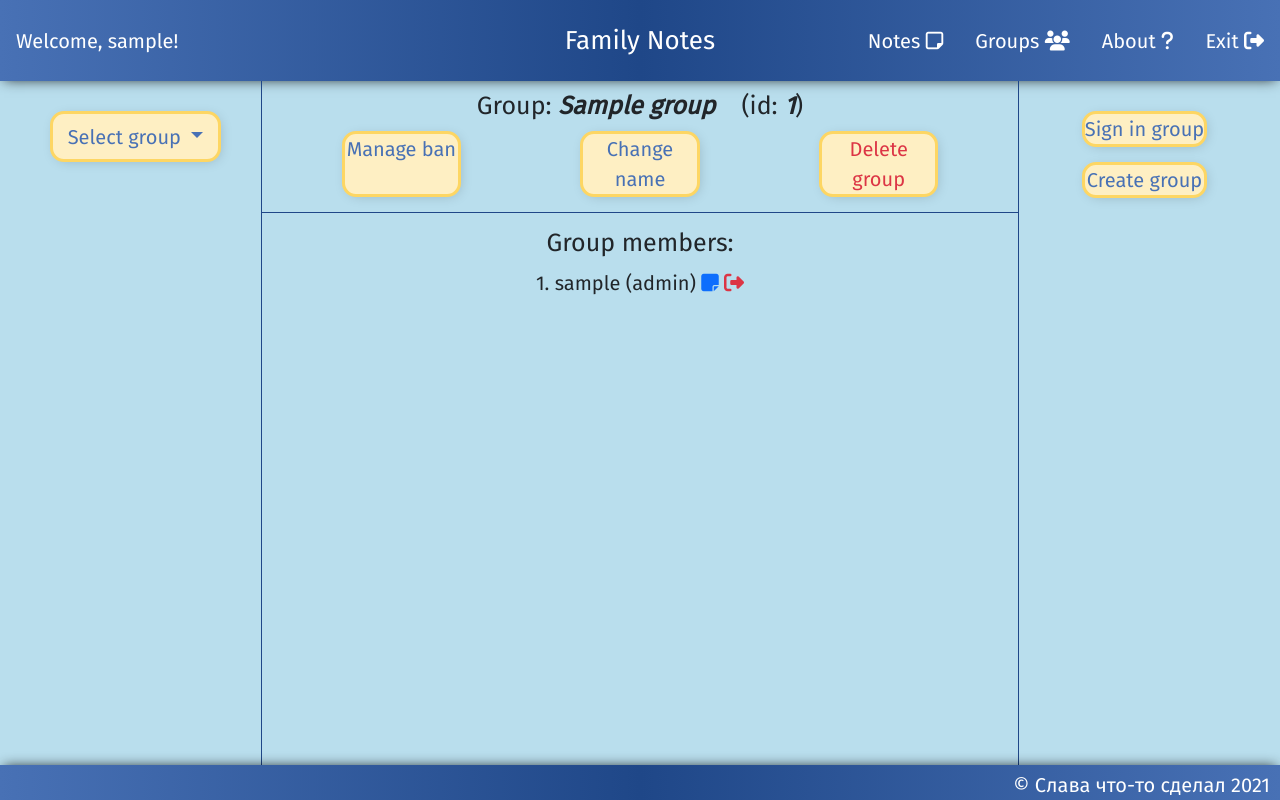
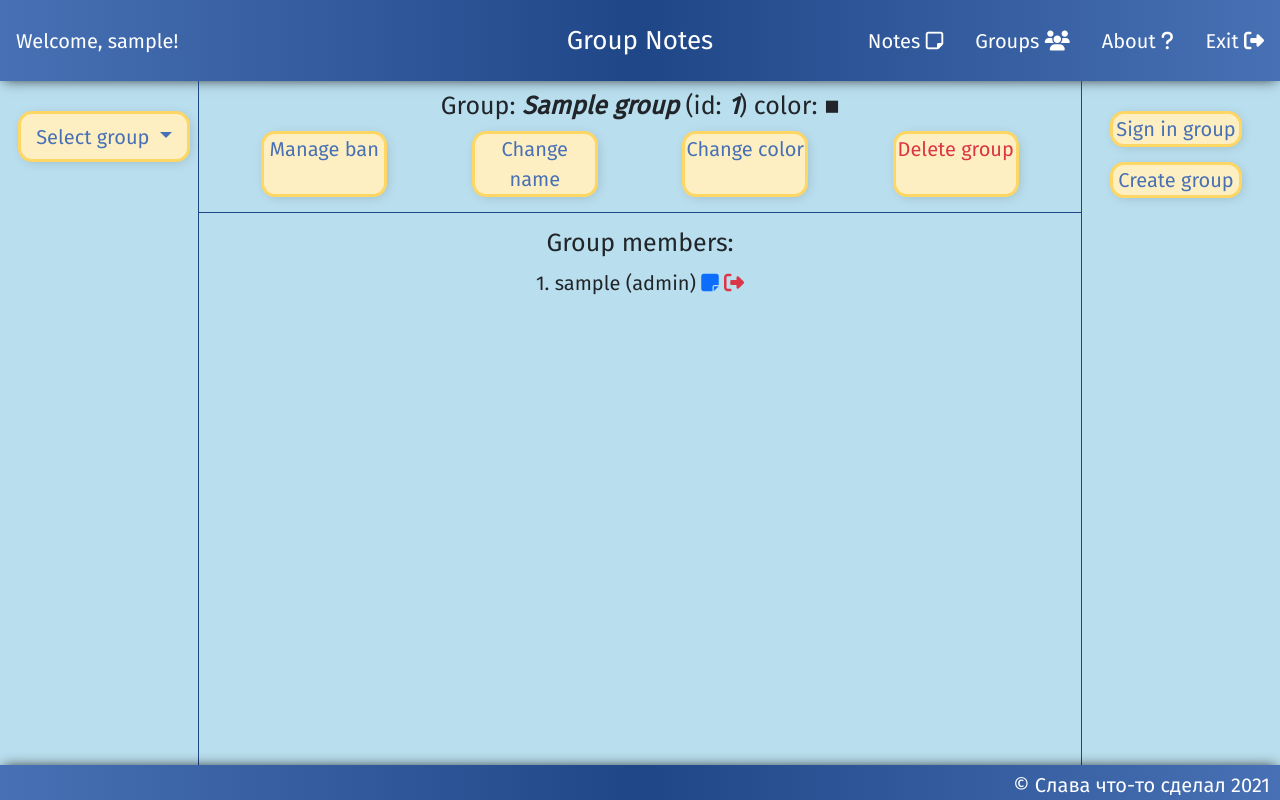
Before and after one commit to thunderpeal/familyNotes, a Django app: page /group-management/ in a window 1280 px wide. Run offline with Django 3.2, Linux system fonts and the light colour scheme; a user stored in the database is signed in; tables that the repository leaves empty hold one stand-in row (values such as "Sample post"); some libraries are stand-ins or nearby versions.

Commit message:
now you can change name of group and color of notes in it. also random color is picked when group created. these options are now available for admins only.
fixed 'to_whom' field- now only your groupmates present there.
fixed ban system.

```diff
--- a/basic/urls.py
+++ b/basic/urls.py
@@ -1,9 +1,9 @@
 from django.urls import path
-from .views import CustomLogoutView, CustomLoginView, UserRegistration, main
+from .views import CustomLogoutView, CustomLoginView, UserRegistration, welcome_page
 
 urlpatterns = [
-    path('register/', UserRegistration.as_view(), name='register'),
-    path('logout/', CustomLogoutView.as_view(), name='logout'),
-    path('login/', CustomLoginView.as_view(), name='login'),
-    path('welcome-page/', main, name='welcome-page')
+    path('sign-up/', UserRegistration.as_view(), name='register'),
+    path('sign-out/', CustomLogoutView.as_view(), name='logout'),
+    path('sign-in/', CustomLoginView.as_view(), name='login'),
+    path('welcome-page/', welcome_page, name='welcome-page')
 ]
--- a/basic/views.py
+++ b/basic/views.py
@@ -6,7 +6,7 @@ from .forms import SignUpForm, CustomAuthForm
 from django.contrib.auth import login
 
 
-def main(request):
+def welcome_page(request):
     if request.user.is_authenticated:
         return redirect('notes')
     return render(request, 'basic/welcome_page.html')
--- a/familyNotes/settings.py
+++ b/familyNotes/settings.py
@@ -139,3 +139,6 @@ LOGIN_URL = 'login'
 # https://docs.djangoproject.com/en/3.2/ref/settings/#default-auto-field
 
 DEFAULT_AUTO_FIELD = 'django.db.models.BigAutoField'
+
+import django_heroku
+django_heroku.settings(locals())
--- a/notes/forms.py
+++ b/notes/forms.py
@@ -2,6 +2,7 @@ from django.utils.translation import ugettext_lazy as _
 from django import forms
 from .models import Group, SNote
 from basic.models import CustomUser
+from django.db.models import Q
 
 
 class GroupCreationForm(forms.ModelForm):
@@ -47,8 +48,11 @@ class NoteForm(forms.ModelForm):
             self.fields.pop('group', None)
         else:
             self.fields['group'].queryset = users_groups
+            self.fields['to_whom'].queryset = CustomUser.objects.none()
             for group in users_groups:
-                self.fields['to_whom'].queryset = self.fields['to_whom'].queryset.union(group.members.all())
+                members = CustomUser.objects.filter(group_members__group=group, group_members__ban=False)
+                members = members.exclude(id=user.id)
+                self.fields['to_whom'].queryset = self.fields['to_whom'].queryset.union(members)
             if not self.fields['to_whom'].queryset:
                 self.fields.pop('to_whom')
 
--- a/notes/static/notes/css/style.css
+++ b/notes/static/notes/css/style.css
@@ -1,6 +1,6 @@
 
 html, body{
-  height: 100%;
+
   margin: 0;
   font-family: 'Fira Sans', sans-serif;
   font-size: 20px;
@@ -78,6 +78,8 @@ html, body{
 }
 
 .footer {
+  position: relative;
+  bottom: 0;
   padding-top: 5px;
   color: white;
   text-align: right;
@@ -94,7 +96,6 @@ html, body{
 .con {
   display: flex;
   flex-flow: column;
-  height: 100%;
 }
 
 .tabcontent {
@@ -161,8 +162,9 @@ html, body{
   margin: 50px auto;
   width: 500px;
   align-content: center;
-  border: 4px solid;
-  border-radius: 5px;
+  background-color: #feefc3;
+  border: 4px solid #fdd663;
+  border-radius: 14px;
   -webkit-box-shadow: 2px 2px 13px -4px rgba(0,0,0,0.21);
   box-shadow: 2px 2px 13px -4px rgba(0,0,0, 0.21);
 }
@@ -178,7 +180,7 @@ html, body{
 }
 
 .group-sign{
-  width: 50%;
+  width: 60%;
   margin-bottom: 15px;
   background-color: #feefc3;
   border: 3px solid #fdd663;
--- a/notes/templates/notes/basic.html
+++ b/notes/templates/notes/basic.html
@@ -31,15 +31,15 @@
 </style>
 </head>
 <body>
-<div class="con">
+<div id="con" class="con">
 
-<div class="topnav">
+<div id="topnav" class="topnav">
     <div id="welcome" class="welcome">
         <a>Welcome, {{ request.user }}!</a>
     </div>
 
     <div class="project-name">
-        <a href="{% url 'notes' %}" class="active">Family Notes</a>
+        <a href="{% url 'notes' %}" class="active">Group Notes</a>
 
     </div>
 
@@ -54,12 +54,12 @@
 
 </div>
 
-<div class="main-container">
+<div id="main-container" class="main-container">
 {% block content %}
 {% endblock %}
 </div>
 
-<div class="footer">
+<div id="footer" class="footer">
     <div style="padding-right: 10px; ">
    &#169; Слава что-то сделал 2021
         </div>
@@ -68,11 +68,26 @@
 <script>
     'use strict'
     $('#welcome').css('width', '436');
+    let height1 = $(window).height()// + $('#footer').outerHeight();
+    document.getElementById("con").style.height = height1+"px";
     setTimeout(function(){
         let welcome = document.getElementById('welcome');
         let rightNav = document.getElementsByClassName('right-nav')[0];
         welcome.style.width = rightNav.offsetWidth + 'px';
     }, 500);
+
+
+    document.getElementById('main-container').addEventListener('contextmenu', function (e){
+        e.preventDefault();
+        if (document.getElementById('topnav').style.position ==  ''){
+            document.getElementById('topnav').style.top =  "-95px";
+            document.getElementById('topnav').style.position = "absolute";
+        }else{
+            document.getElementById('topnav').style.top =  "0";
+            document.getElementById('topnav').style.position = null;
+        }
+
+    })
 </script>
 
 </body>
--- a/notes/templates/notes/group_management.html
+++ b/notes/templates/notes/group_management.html
@@ -15,7 +15,7 @@ Group Members
 {% block content %}
     <div style="display: flex; height: 100%;">
 
-    <div style="width: 20%; text-align: center; border-right: 1px solid #1F4788; height: 100%">
+    <div style="width: 15%; text-align: center; border-right: 1px solid #1F4788; height: 100%">
     <div class="dropdown" style="margin-top: 30px">
         <button class="btn btn-secondary dropdown-toggle" type="button" id="dropdownMenuButton1" data-bs-toggle="dropdown" aria-expanded="false">
             Select group
@@ -28,29 +28,35 @@ Group Members
     </div>
     </div>
 
-    <div style="width: 60%">
+    <div style="width: 70%">
     <div style="margin-top: 10px">
 
     {% for group, members in groups_members.items %}
         <div id="{{ group }}" class="tabcontent">
             <div style="text-align: center;" >
             <h5>
-                Group: <i><b>{{ group.name }}</b></i>&nbsp;&nbsp;&nbsp;
+                Group: <i><b>{{ group.name }}</b></i>
                 (id: <i><b>{{ group.id }}</b></i>)
+                color: <span style="color: {{ groups_colors|get_item:group.name }}">&#9632;</span>
             </h5>
             <div style="display: flex">
                 {% if request.user == group.admin %}
-                    <div style="margin-left: 20px; width:33.3%; display: flex; justify-content: center">
+                    <div style="margin-left: 20px; width:25%; display: flex; justify-content: center">
                         <div class="group-sign" >
                             <a href="{% url 'ban-management' group.id %}">Manage ban</a>
                         </div>
                     </div>
-                    <div style="width:33.3%; display: flex; justify-content: center">
+                    <div style="width:25%; display: flex; justify-content: center">
                         <div class="group-sign">
-                            <a href="#">Change name</a>
+                            <a href="{% url 'change-name' group.id %}">Change name</a>
                         </div>
                     </div>
-                    <div style="margin-right: 20px; width:33.3%; display: flex; justify-content: center;">
+                    <div style="width:25%; display: flex; justify-content: center">
+                        <div class="group-sign">
+                            <a href="{% url 'change-color' group.id %}">Change color</a>
+                        </div>
+                    </div>
+                    <div style="margin-right: 20px; width:25%; display: flex; justify-content: center;">
                         <div class="group-sign" >
                             <a style="color: #dc3545" href="{% url 'group-delete' group.id %}">Delete group</a>
                         </div>
@@ -68,21 +74,16 @@ Group Members
 
                     {% if request.user == group.admin %}
                         <a href="{% url 'note-create-personal' member.id %}"><i class="fas fa-sticky-note"></i></a>
-                        <a class="link-danger" href="{% url 'group-member-delete' group.id request.user.id %}">
+                        <a class="link-danger" href="{% url 'group-member-delete' group.id member.id %}">
                         {% if member == request.user %}
                             <i class="fas fa-sign-out-alt"></i></a>
                         {% else %}
                             <i class="fas fa-times-circle"></i></a>
                         {% endif %}
                     {% else %}
-                        {% if member == request.user %}
-                            <a class="link-danger" href="{% url 'group-member-delete' group.id request.user.id %}"><i class="fas fa-sign-out-alt"></i></a>
-                        {% else %}
-                            <a href="{% url 'note-create-personal' member.id %}"><i class="fas fa-sticky-note"></i></a>
-                        {% endif %}
+                        <a href="{% url 'note-create-personal' member.id %}"><i class="fas fa-sticky-note"></i></a>
+                        <a class="link-danger" href="{% url 'group-member-delete' group.id request.user.id %}"><i class="fas fa-sign-out-alt"></i></a>
                     {% endif %}
-
-
 
                     <br>
                 {% endfor %}
@@ -96,13 +97,13 @@ Group Members
     </div>
     </div>
 
-    <div style="width: 20%; text-align: center; border-left: 1px solid #1F4788">
+    <div style="width: 15%; text-align: center; border-left: 1px solid #1F4788">
         <div class="container-sign">
-            <div class="group-sign">
+            <div class="group-sign" style="width: 70%">
                 <a href="{% url 'group-login' %}">Sign in group</a><br>
             </div>
-            <div class="group-sign">
-                <a href="{% url 'group-create' %}">Create group</a>
+            <div class="group-sign" style="width: 70%">
+                <a href="{% url 'group-create' %}" >Create group</a>
             </div>
         </div>
     </div>
--- a/notes/templates/notes/snote_confirm_delete.html
+++ b/notes/templates/notes/snote_confirm_delete.html
@@ -6,11 +6,11 @@
 {% block content %}
     <div class="delete">
 
-    <form method="post">
+    <form method="post" style="padding-bottom: 20px">
         {% csrf_token %}
         <p>Are you sure you want to delete "{{ note }}"?</p>
-        <input style="float: left" type="submit" value="Confirm">
-        <button style="float: right"><a href="{% url 'notes' %}">&#8592;Back</a></button>
+        <input class="btn" style="float: left" type="submit" value="Confirm">
+        <button class="btn" style="float: right"><a href="{% url 'notes' %}">&#8592;Back</a></button>
     </form>
     </div>
 {% endblock %}
--- a/notes/urls.py
+++ b/notes/urls.py
@@ -1,6 +1,8 @@
-from django.urls import path
-from .views import NoteCreate, NoteUpdate, NotesLists, NoteDelete, GroupManagement, group_member_delete, kostyl,\
-    GroupDelete, GroupCreate, GroupLoginView, CustomTemplateView, BanManagement, RestoreMember, NoteCreatePersonal
+from django.urls import path, reverse_lazy
+from .views import NoteCreate, NoteUpdate, NotesLists, NoteDelete, GroupManagement, group_member_delete,\
+    GroupDelete, GroupCreate, GroupLoginView, CustomTemplateView, BanManagement, RestoreMember, NoteCreatePersonal, \
+    GroupNameChange, GroupColorChange
+from django.views.generic import RedirectView
 
 urlpatterns = [
     path('settings/', CustomTemplateView.as_view(), name='settings'),
@@ -8,6 +10,8 @@ urlpatterns = [
     path('group-delete/<int:pk>', GroupDelete.as_view(), name='group-delete'),
     path('group-member-delete/<int:group_id>/<int:user_id>', group_member_delete, name='group-member-delete'),
     path('group-management/<int:group_id>/ban-management/', BanManagement.as_view(), name='ban-management'),
+    path('group-management/<int:group_id>/change-name/', GroupNameChange.as_view(), name='change-name'),
+    path('group-management/<int:group_id>/change-color/', GroupColorChange.as_view(), name='change-color'),
     path('group-management/<int:group_id>/restore-members/<int:user_id>', RestoreMember.as_view(), name='restore-member'),
     path('group-management/', GroupManagement.as_view(), name='group-management'),
     path('group-login/', GroupLoginView.as_view(), name='group-login'),
@@ -16,5 +20,5 @@ urlpatterns = [
     path('note-create/', NoteCreate.as_view(), name='add'),
     path('note-edit/<int:pk>/', NoteUpdate.as_view(), name='edit'),
     path('notes/', NotesLists.as_view(), name='notes'),
-    path('', kostyl),
+    path('', RedirectView.as_view(url=reverse_lazy('welcome-page'))),
 ]
--- a/notes/views.py
+++ b/notes/views.py
@@ -1,3 +1,5 @@
+import random
+
 from django.shortcuts import render, redirect
 from django.urls import reverse_lazy
 
@@ -26,11 +28,15 @@ class NotesLists(LoginRequiredMixin, View):
         if groups:
             context['groups_available'] = True
             group_notes = {}
+            memberships = {}
             for group in groups:
                 notes_per_g = SNote.objects.filter(Q(group=group))
                 group_notes[group] = notes_per_g
+                membership = Membership.objects.get(user=self.request.user, group=group)
+                memberships[group] = membership
 
             context['group_notes_list'] = group_notes
+            context['memberships'] = memberships
 
         my_notes_list = SNote.objects.filter((Q(to_whom=self.request.user) | Q(to_whom=None, author=self.request.user))
                                           & Q(group=None))
@@ -108,10 +114,13 @@ class GroupManagement(LoginRequiredMixin, View):
         if not groups:
             return redirect('group-login')
         groups_members = {}
+        groups_colors = {}
         for group in groups:
             members = CustomUser.objects.filter(group_members__group=group, group_members__ban=False)
+            membership = Membership.objects.get(group=group, user=self.request.user)
             groups_members[group] = members
-        context = {'groups_members': groups_members, 'groups': groups}
+            groups_colors[group.name] = "#" + str(membership.color)
+        context = {'groups_members': groups_members, 'groups': groups, 'groups_colors': groups_colors}
         return render(request, 'notes/group_management.html', context=context)
 
 
@@ -163,19 +172,22 @@ class RestoreMember(LoginRequiredMixin, View):
 
 
 class GroupDelete(LoginRequiredMixin, DeleteView):
+    """
+    This view is used to delete note group. delete method is modified so that we also delete every
+    connection between users and this group (they have many-to-many relationship through the third model).
+    Also all notes related to this group are also deleted.
+    """
     model = Group
     context_object_name = 'group'
-    success_url = reverse_lazy('group-login')
+    success_url = reverse_lazy('group-management')
 
     def delete(self, request, *args, **kwargs):
-        members = CustomUser.objects.filter(note_group=self.request.user.note_group)
-        group_notes = SNote.objects.filter(Q(is_for_group=True) & Q(author__in=members))
-        for note in group_notes:
+        memberships = Membership.objects.filter(group=self.get_object())
+        notes = SNote.objects.filter(group=self.get_object())
+        for membership in memberships:
+            membership.delete()
+        for note in notes:
             note.delete()
-        for member in members:
-            member.note_group = None
-            member.group_admin = False
-            member.save()
 
         return super(GroupDelete, self).delete(request, *args, **kwargs)
 
@@ -215,13 +227,42 @@ class GroupCreate(LoginRequiredMixin, CreateView):
     def form_valid(self, form):
         form.instance.admin = self.request.user
         response = super(GroupCreate, self).form_valid(form)
-        self.object.members.add(self.request.user)
+        Membership.objects.create(user=self.request.user, group=self.object,
+                                  color="{:06x}".format(random.randint(0, 0xFFFFFF)))
         return response
 
 
 class CustomTemplateView(LoginRequiredMixin, TemplateView):
+    """
+    This view is used to display static page that contains information for users to read. Like what is this site,
+    how to use it adn etc
+    """
     template_name = 'notes/settings.html'
 
 
-def kostyl(request):
-    return redirect('welcome-page')
+class GroupNameChange(LoginRequiredMixin, UpdateView):
+    model = Group
+    fields = ['name']
+    success_url = reverse_lazy('group-management')
+
+    def get_object(self, queryset=None):
+        group = Group.objects.get(id=self.kwargs['group_id'])
+        return group
+
+
+class GroupColorChange(LoginRequiredMixin, UpdateView):
+    model = Membership
+    fields = ['color']
+    success_url = reverse_lazy('group-management')
+
+    def get_object(self, queryset=None):
+        group = Group.objects.get(id=self.kwargs['group_id'])
+        membership = Membership.objects.get(group=group, user=self.request.user)
+
+        return membership
+
+from django.template.defaulttags import register
+
+@register.filter
+def get_item(dictionary, key):
+    return dictionary.get(key)
--- a/requirements.txt
+++ b/requirements.txt
@@ -1,11 +1,16 @@
 asgiref==3.4.1
 beautifulsoup4==4.9.3
 bootstrap4==0.1.0
+dj-database-url==0.5.0
 Django==3.2.5
 django-bootstrap4==3.0.1
+django-crispy-forms==1.12.0
+django-heroku==0.3.1
 djangorestframework==3.12.4
+gunicorn==20.1.0
 psycopg2==2.9.1
 python-decouple==3.4
 pytz==2021.1
 soupsieve==2.2.1
 sqlparse==0.4.1
+whitenoise==5.3.0
```
Also changed, not shown: notes/templates/notes/group_confirm_delete.html (+15 -13 lines), notes/templates/notes/group_form.html (added, +9 -0 lines), notes/templates/notes/membership_form.html (added, +9 -0 lines), notes/templates/notes/notes.html (+9 -0 lines).
